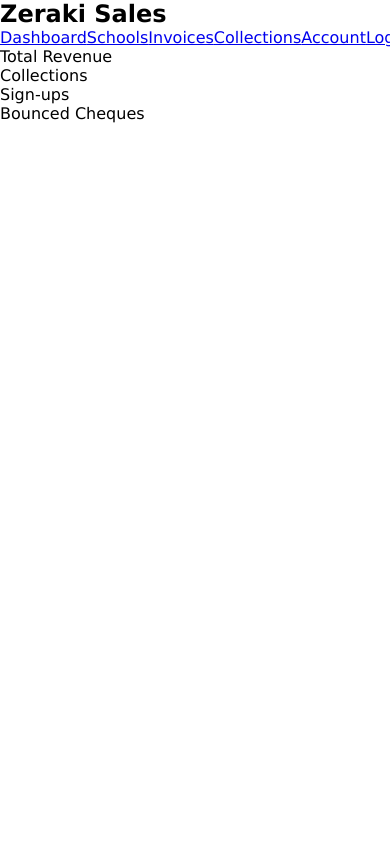
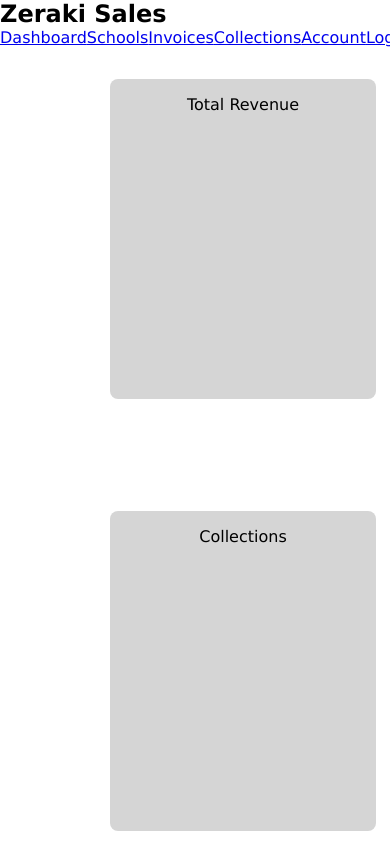
Before and after one commit to fakhrifuad/zeraki_test_sales_dashboard, a React (Create React App) app: page / in a window 390 px wide. Shown: the top 844 px of the page. Built offline with nearby package versions, Linux system fonts and the light colour scheme.

Commit message:
feat: add styles to dashboard

```diff
--- a/src/styles/Dashboard.css
+++ b/src/styles/Dashboard.css
@@ -0,0 +1,39 @@
+.dashboard_container {
+    margin-left: 20%;
+
+
+}
+
+.dashboard_cards {
+    display: flex;
+    justify-content: space-between;
+    flex-wrap: wrap;
+    border-radius: 1.25rem;
+    background-color: #ffffff;
+    padding: 1rem;
+    margin : 1rem;
+
+}
+
+.card {
+    width: 30%;
+    height: 20rem;
+    padding: 1rem;
+    border-radius: 0.5rem;
+    background: #d5d5d5;
+    margin-right: 1rem;
+    margin-bottom: 5rem;
+    text-align: center;
+}
+
+@media all and (max-width: 600px) {
+    .dashboard_cards {
+        flex-direction: column;
+        width: 100%;
+        gap: 2rem;
+    }
+
+    .card {
+        width: 95%;
+    }
+}
```
